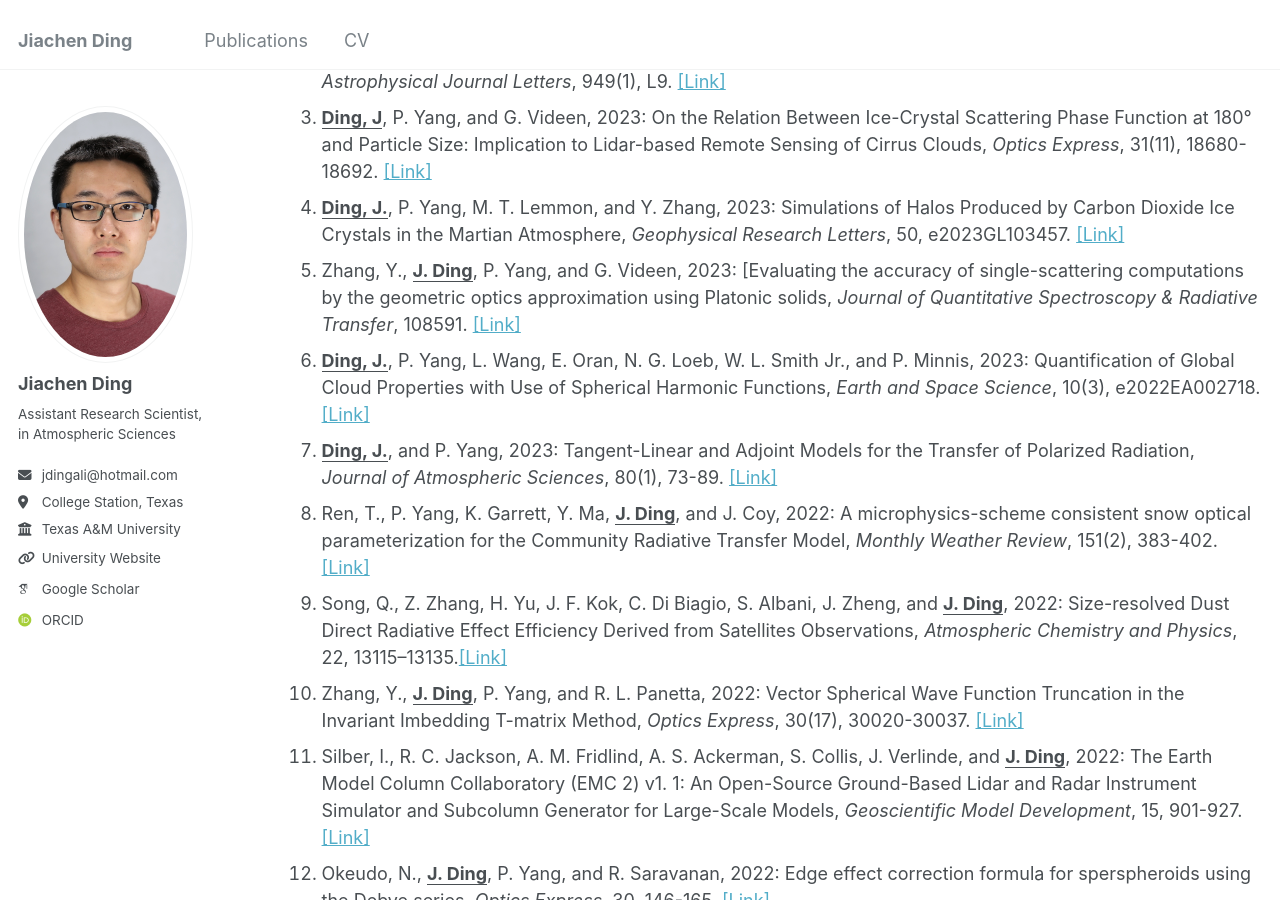
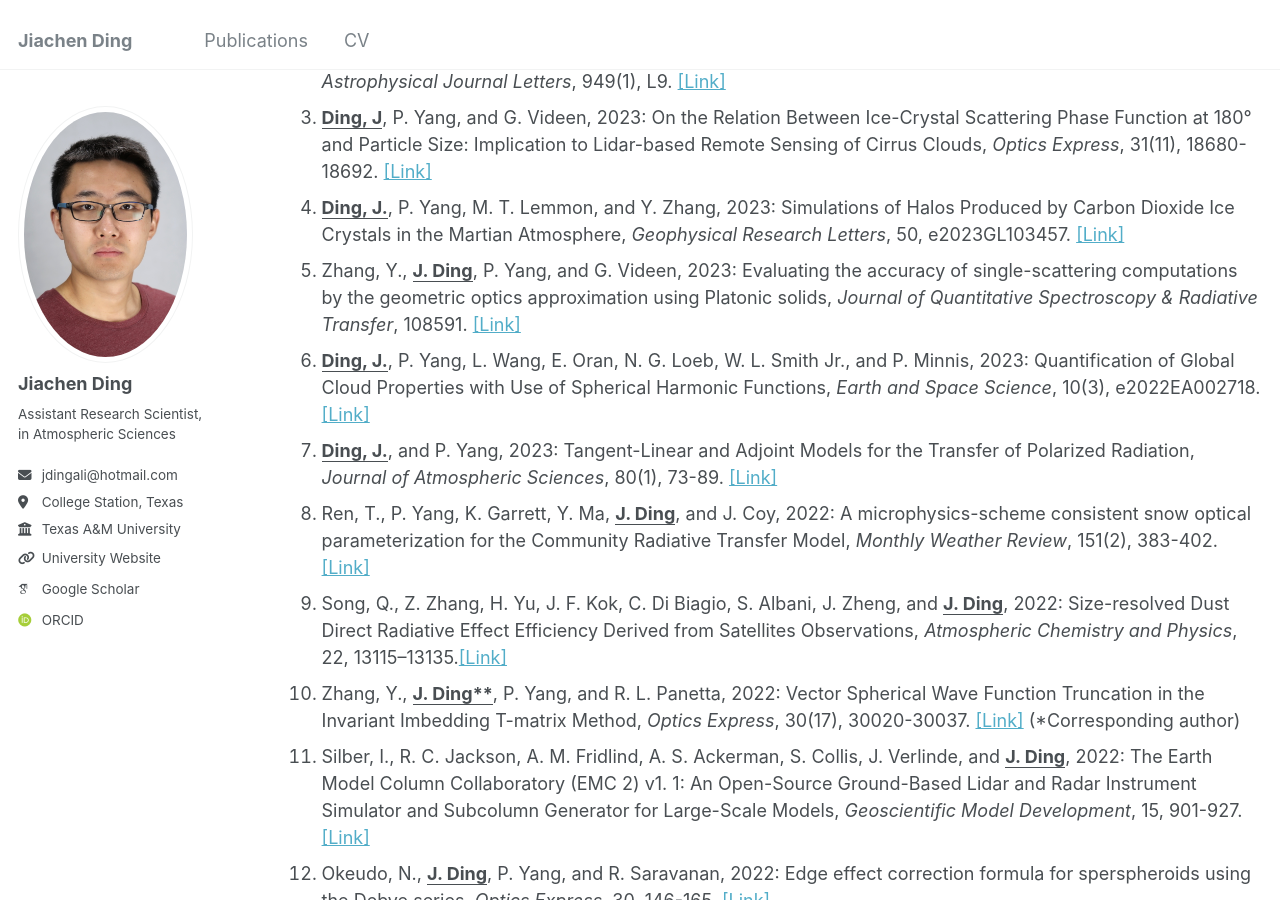
Before and after one commit to jdingali/jdingali.github.io, a Jekyll site: the page built from _pages/publications.md, in a window 1280 px wide and 900 px high, scrolled down 665 px. Built offline with Jekyll 4.4.1, drawn with Linux system fonts in a browser that asks for light colours; some web fonts are replaced.

Commit message:
Added corresponding author symbol...

```diff
--- a/_pages/publications.md
+++ b/_pages/publications.md
@@ -20,12 +20,12 @@ Peer-reviewed journal articles
 2. Cikota, A., __<ins>J. Ding</ins>__, L. Wang, D. Baade, S. Cikota, P. Höflich, J. Maund, and P. Yang, 2023: An independent determination of the distance to supernova SN 1987A by means of the light echo AT 2019xis, *The Astrophysical Journal Letters*, 949(1), L9. [[Link]](https://iopscience.iop.org/article/10.3847/2041-8213/acd37c)
 3. __<ins>Ding, J</ins>__, P. Yang, and G. Videen, 2023: On the Relation Between Ice-Crystal Scattering Phase Function at 180&deg; and Particle Size: Implication to Lidar-based Remote Sensing of Cirrus Clouds, *Optics Express*, 31(11), 18680-18692. [[Link]](https://opg.optica.org/oe/fulltext.cfm?uri=oe-31-11-18680&id=530785)
 4. __<ins>Ding, J.</ins>__, P. Yang, M. T. Lemmon, and Y. Zhang, 2023: Simulations of Halos Produced by Carbon Dioxide Ice Crystals in the Martian Atmosphere, *Geophysical Research Letters*, 50, e2023GL103457. [[Link]](https://agupubs.onlinelibrary.wiley.com/doi/full/10.1029/2023GL103457)
-5. Zhang, Y., __<ins>J. Ding</ins>__, P. Yang, and G. Videen, 2023: [Evaluating the accuracy of single-scattering computations by the geometric optics approximation using Platonic solids, *Journal of Quantitative Spectroscopy & Radiative Transfer*, 108591. [[Link]](https://www.sciencedirect.com/science/article/pii/S0022407323001097)
+5. Zhang, Y., __<ins>J. Ding</ins>__, P. Yang, and G. Videen, 2023: Evaluating the accuracy of single-scattering computations by the geometric optics approximation using Platonic solids, *Journal of Quantitative Spectroscopy & Radiative Transfer*, 108591. [[Link]](https://www.sciencedirect.com/science/article/pii/S0022407323001097)
 6. __<ins>Ding, J.</ins>__, P. Yang, L. Wang, E. Oran, N. G. Loeb, W. L. Smith Jr., and P. Minnis, 2023: Quantification of Global Cloud Properties with Use of Spherical Harmonic Functions, *Earth and Space Science*, 10(3), e2022EA002718. [[Link]](https://agupubs.onlinelibrary.wiley.com/doi/full/10.1029/2022EA002718)
 7. __<ins>Ding, J.</ins>__, and P. Yang, 2023: Tangent-Linear and Adjoint Models for the Transfer of Polarized Radiation, *Journal of Atmospheric Sciences*, 80(1), 73-89. [[Link]](https://journals.ametsoc.org/view/journals/atsc/80/1/JAS-D-22-0112.1.xml)
 8. Ren, T., P. Yang, K. Garrett, Y. Ma, __<ins>J. Ding</ins>__, and J. Coy, 2022: A microphysics-scheme consistent snow optical parameterization for the Community Radiative Transfer Model, *Monthly Weather Review*, 151(2), 383-402. [[Link]](https://journals.ametsoc.org/view/journals/mwre/151/2/MWR-D-22-0145.1.xml)
 9. Song, Q., Z. Zhang, H. Yu, J. F. Kok, C. Di Biagio, S. Albani, J. Zheng, and __<ins>J. Ding</ins>__, 2022: Size-resolved Dust Direct Radiative Effect Efficiency Derived from Satellites Observations, *Atmospheric Chemistry and Physics*, 22, 13115–13135.[[Link]](https://acp.copernicus.org/articles/22/13115/2022/acp-22-13115-2022-discussion.html)
-10. Zhang, Y., __<ins>J. Ding</ins>__, P. Yang, and R. L. Panetta, 2022: Vector Spherical Wave Function Truncation in the Invariant Imbedding T-matrix Method, *Optics Express*, 30(17), 30020-30037. [[Link]](https://opg.optica.org/oe/fulltext.cfm?uri=oe-30-17-30020&id=488523)
+10. Zhang, Y., __<ins>J. Ding**</ins>__, P. Yang, and R. L. Panetta, 2022: Vector Spherical Wave Function Truncation in the Invariant Imbedding T-matrix Method, *Optics Express*, 30(17), 30020-30037. [[Link]](https://opg.optica.org/oe/fulltext.cfm?uri=oe-30-17-30020&id=488523) (\*Corresponding author)
 11. Silber, I., R. C. Jackson, A. M. Fridlind, A. S. Ackerman, S. Collis, J. Verlinde, and __<ins>J. Ding</ins>__, 2022: The Earth Model Column Collaboratory (EMC 2) v1. 1: An Open-Source Ground-Based Lidar and Radar Instrument Simulator and Subcolumn Generator for Large-Scale Models, *Geoscientific Model Development*, 15, 901-927. [[Link]](https://gmd.copernicus.org/articles/15/901/2022/gmd-15-901-2022.html)
 12. Okeudo, N., __<ins>J. Ding</ins>__, P. Yang, and R. Saravanan, 2022: Edge effect correction formula for sperspheroids using the Debye series, *Optics Express*, 30, 146-165. [[Link]](https://opg.optica.org/oe/fulltext.cfm?uri=oe-30-1-146&id=466204)
 13. __<ins>Ding, J.</ins>__, Wang, L., Brown, P., and Yang, P., 2021: Radiative Transfer Modeling of An SN 1987A Light Echo —AT2019xis, *The Astrophysical Journal*, 919, 104. [[Link]](https://iopscience.iop.org/article/10.3847/1538-4357/ac1069)
```
Also changed, not shown: 1 other file.
